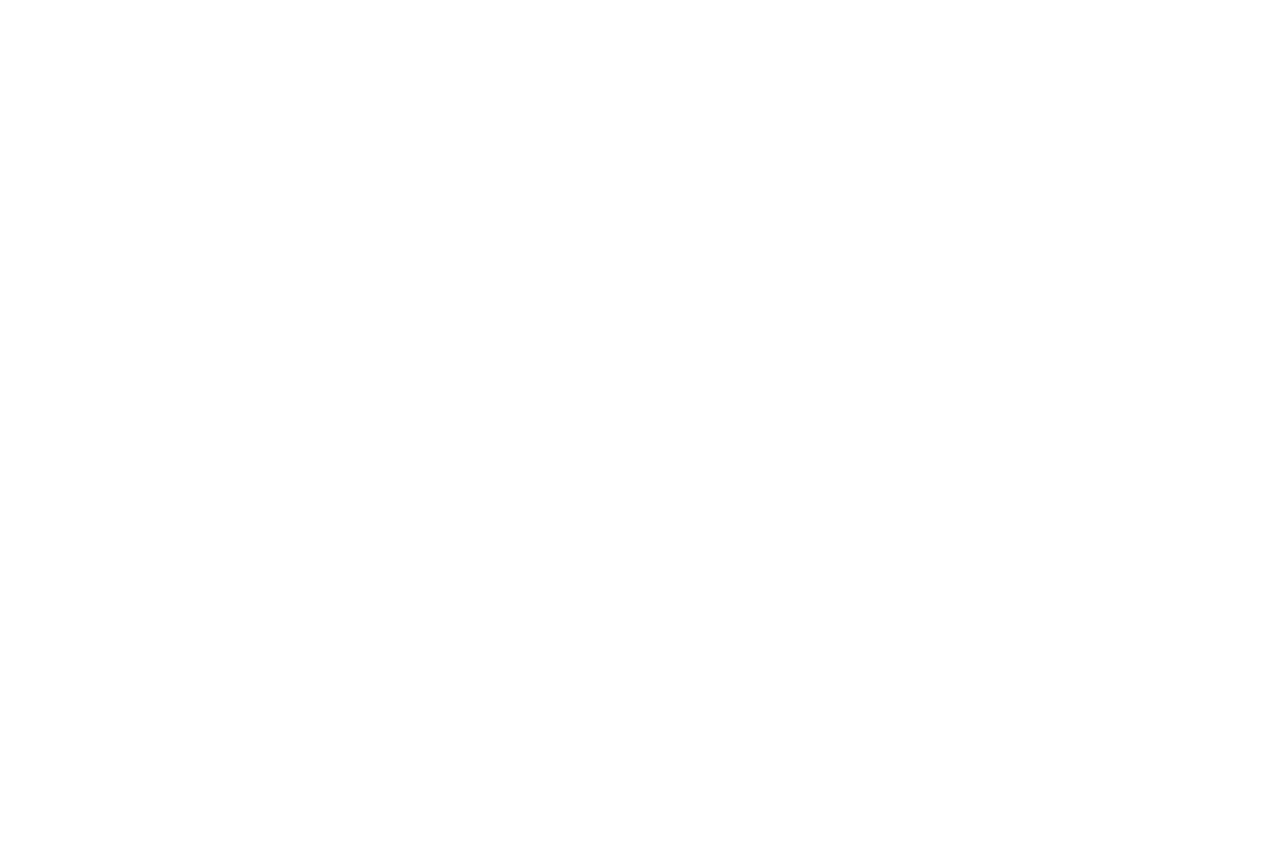
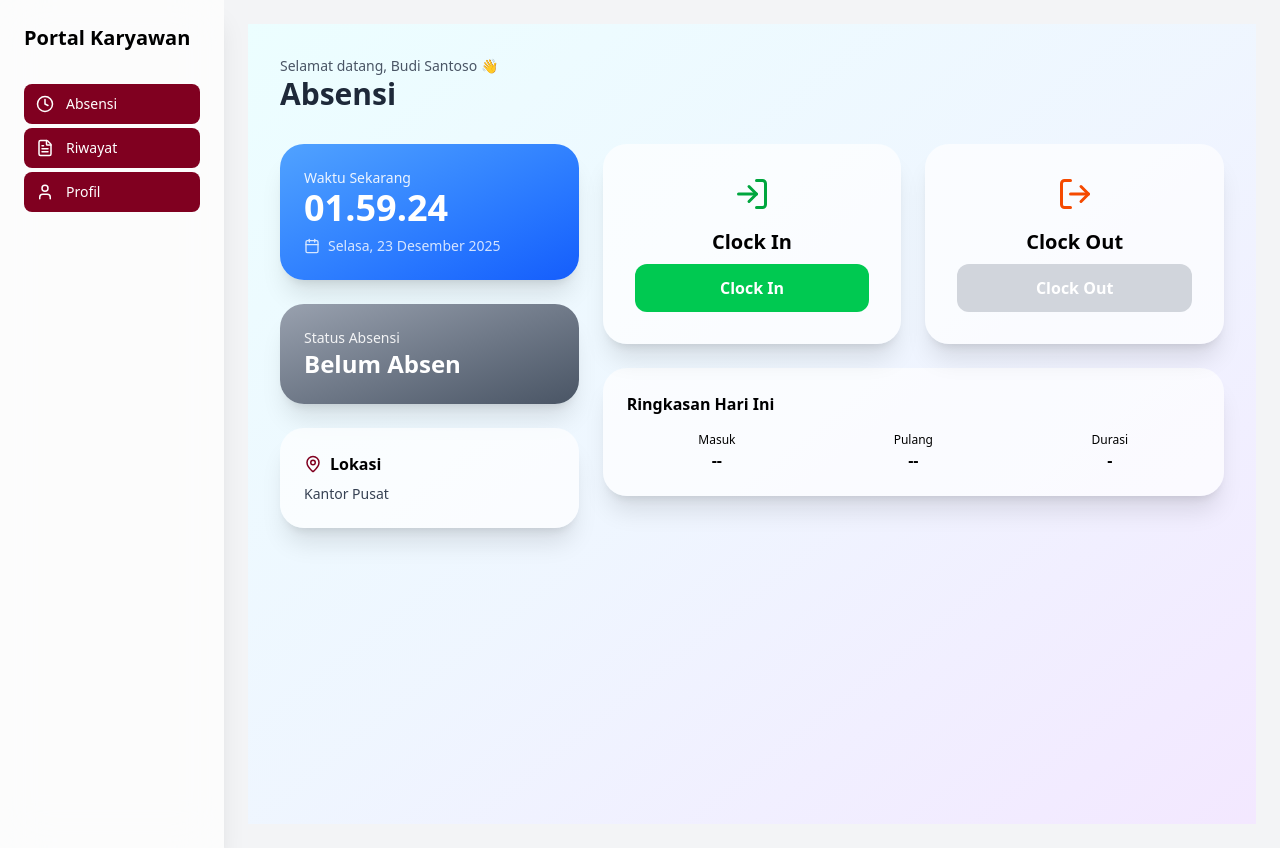
Before and after one commit to teddyedwar29/Employee_Website, a React (Vite) app: page /operator/absensi in a window 1280 px wide. Before the commit this address had no page. Before the commit the page ends 800 px from the top, so only its background shows below. Built offline with nearby package versions, Linux system fonts and the light colour scheme.

Commit message:
penambahan ui buat operator dan marketing

```diff
--- a/src/App.jsx
+++ b/src/App.jsx
@@ -1,6 +1,12 @@
 import { BrowserRouter, Routes, Route, Navigate } from 'react-router-dom';
 import EmployeeDashboard from './admin/pages/EmployeeDashboard';
 import LoginPage from './auth/pages/LoginPage';
+import OperatorLayout from "./operator/layout/OperatorLayout";
+import MarketingLayout from "./marketing/layout/MarketingLayout";
+import AttendancePage from './operator/pages/AttendancePage';
+
+
+
 
 
 export default function App() {
@@ -25,6 +31,16 @@
         <Route path="/admin/master/gaji-setting" element={<EmployeeDashboard />} />
 
         <Route path="/" element={<Navigate to="/admin/dashboard" replace />} />
+
+        {/* OPERATOR ROUTES */}
+        <Route path="/operator" element={<OperatorLayout />}>
+          <Route path="absensi" element={<AttendancePage />} />
+        </Route>
+
+        {/* MARKETING ROUTES */}
+        <Route path="/marketing" element={<MarketingLayout />}>
+          <Route path="absensi" element={<AttendancePage />} />
+        </Route>
       </Routes>
     </BrowserRouter>
   );
--- /dev/null
+++ b/src/marketing/config/marketingMenu.js
@@ -0,0 +1,7 @@
+import { Clock, FileText, User } from "lucide-react";
+
+export const marketingMenu = [
+  { id: "absensi", label: "Absensi", icon: Clock, path: "/marketing/absensi" },
+  { id: "riwayat", label: "Riwayat", icon: FileText, path: "/marketing/riwayat" },
+  { id: "profil", label: "Profil", icon: User },
+];
--- /dev/null
+++ b/src/marketing/layout/MarketingLayout.jsx
@@ -0,0 +1,13 @@
+import { Outlet } from "react-router-dom";
+import MarketingSidebar from "./MarketingSidebar";
+
+export default function MarketingLayout() {
+  return (
+    <div className="flex min-h-screen bg-gray-100">
+      <MarketingSidebar />
+      <main className="flex-1 p-6">
+        <Outlet />
+      </main>
+    </div>
+  );
+}
--- /dev/null
+++ b/src/marketing/layout/MarketingSidebar.jsx
@@ -0,0 +1,21 @@
+import { marketingMenu } from "../config/marketingMenu";
+import SidebarItem from "../../shared/sidebar/SidebarItems";
+
+export default function MarketingSidebar() {
+  return (
+    <aside className="w-56 bg-white/70 backdrop-blur-xl p-6 shadow-xl">
+      <h1 className="text-xl font-bold mb-8">Portal Marketing</h1>
+
+      <nav className="space-y-1">
+        {marketingMenu.map((item) => (
+          <SidebarItem
+            key={item.id}
+            icon={item.icon}
+            label={item.label}
+            to={item.to}
+          />
+        ))}
+      </nav>
+    </aside>
+  );
+}
--- /dev/null
+++ b/src/operator/config/operatorMenu.js
@@ -0,0 +1,7 @@
+import { Clock, FileText, User, Settings } from "lucide-react";
+
+export const operatorMenu = [
+  { id: "absensi", label: "Absensi", icon: Clock, path: "/operator/absensi" },
+  { id: "riwayat", label: "Riwayat", icon: FileText, path: "/operator/riwayat" },
+  { id: "profil", label: "Profil", icon: User, path: "/operator/profil" },
+];
--- /dev/null
+++ b/src/operator/layout/OperatorLayout.jsx
@@ -0,0 +1,13 @@
+import { Outlet } from "react-router-dom";
+import OperatorSidebar from "./OperatorSidebar";
+
+export default function OperatorLayout() {
+  return (
+    <div className="flex min-h-screen bg-gray-100">
+      <OperatorSidebar />
+      <main className="flex-1 p-6">
+        <Outlet />
+      </main>
+    </div>
+  );
+}
--- /dev/null
+++ b/src/operator/layout/OperatorSidebar.jsx
@@ -0,0 +1,17 @@
+import { operatorMenu } from "../config/operatorMenu";
+import SidebarItem from "../../shared/sidebar/SidebarItems";
+
+
+export default function OperatorSidebar({ employee }) {
+  return (
+    <aside className="w-56 bg-white/70 backdrop-blur-xl p-6 shadow-xl">
+      <h1 className="text-xl font-bold mb-8">Portal Karyawan</h1>
+
+      <nav className="space-y-1">
+        {operatorMenu.map(item => (
+          <SidebarItem key={item.id} {...item} />
+        ))}
+      </nav>
+    </aside>
+  );
+}
--- /dev/null
+++ b/src/operator/pages/AttendancePage.jsx
@@ -0,0 +1,11 @@
+import TeamAttendanceDashboard from "../../shared/attendance/TeamAttendanceDashboard";
+
+export default function AttendancePage() {
+  const employee = {
+    id: "EMP001",
+    nama: "Budi Santoso",
+    jabatan: "Marketing"
+  };
+
+  return <TeamAttendanceDashboard employeeData={employee} />;
+}
--- /dev/null
+++ b/src/shared/attendance/TeamAttendanceDashboard.jsx
@@ -0,0 +1,198 @@
+import React, { useEffect, useState } from "react";
+import {
+  Clock,
+  LogIn,
+  LogOut,
+  Calendar,
+  MapPin,
+  User,
+  CheckCircle,
+  XCircle,
+} from "lucide-react";
+
+/**
+ * UI ABSENSI REUSABLE
+ * Dipakai oleh Operator & Marketing
+ */
+export default function TeamAttendanceDashboard({
+  employeeData,
+  onClockIn,
+  onClockOut,
+}) {
+  const [currentTime, setCurrentTime] = useState(new Date());
+  const [attendanceStatus, setAttendanceStatus] = useState(null); // null | in | out
+  const [clockInTime, setClockInTime] = useState(null);
+  const [clockOutTime, setClockOutTime] = useState(null);
+
+  // Live clock
+  useEffect(() => {
+    const timer = setInterval(() => setCurrentTime(new Date()), 1000);
+    return () => clearInterval(timer);
+  }, []);
+
+  const formatTime = (date) =>
+    date.toLocaleTimeString("id-ID", {
+      hour: "2-digit",
+      minute: "2-digit",
+      second: "2-digit",
+    });
+
+  const formatDate = (date) =>
+    date.toLocaleDateString("id-ID", {
+      weekday: "long",
+      year: "numeric",
+      month: "long",
+      day: "numeric",
+    });
+
+  const handleClockIn = () => {
+    const now = new Date();
+    setClockInTime(now);
+    setAttendanceStatus("in");
+
+    onClockIn?.({
+      time: now,
+      location: "Kantor Pusat",
+    });
+  };
+
+  const handleClockOut = () => {
+    const now = new Date();
+    setClockOutTime(now);
+    setAttendanceStatus("out");
+
+    onClockOut?.({
+      time: now,
+      location: "Kantor Pusat",
+    });
+  };
+
+  const getWorkDuration = () => {
+    if (!clockInTime || !clockOutTime) return "-";
+    const diff = clockOutTime - clockInTime;
+    const h = Math.floor(diff / 3600000);
+    const m = Math.floor((diff % 3600000) / 60000);
+    return `${h}j ${m}m`;
+  };
+
+  return (
+    <div className="min-h-screen bg-gradient-to-br from-cyan-50 via-blue-50 to-purple-100 p-8">
+      {/* Header */}
+      <div className="mb-8">
+        <p className="text-sm text-gray-600">
+          Selamat datang, {employeeData?.nama || "Karyawan"} 👋
+        </p>
+        <h1 className="text-3xl font-bold text-gray-800">Absensi</h1>
+      </div>
+
+      <div className="grid grid-cols-12 gap-6">
+        {/* LEFT */}
+        <div className="col-span-12 lg:col-span-4 space-y-6">
+          {/* Time */}
+          <div className="bg-gradient-to-br from-blue-400 to-blue-600 rounded-3xl p-6 text-white shadow-xl">
+            <p className="text-sm opacity-90">Waktu Sekarang</p>
+            <p className="text-4xl font-bold">{formatTime(currentTime)}</p>
+            <div className="flex items-center gap-2 mt-2 text-sm opacity-80">
+              <Calendar size={16} />
+              {formatDate(currentTime)}
+            </div>
+          </div>
+
+          {/* Status */}
+          <div
+            className={`rounded-3xl p-6 text-white shadow-xl ${
+              attendanceStatus === "in"
+                ? "bg-gradient-to-br from-green-400 to-green-600"
+                : attendanceStatus === "out"
+                ? "bg-gradient-to-br from-orange-400 to-orange-600"
+                : "bg-gradient-to-br from-gray-400 to-gray-600"
+            }`}
+          >
+            <p className="text-sm opacity-90">Status Absensi</p>
+            <p className="text-2xl font-bold">
+              {attendanceStatus === "in"
+                ? "Sudah Clock In"
+                : attendanceStatus === "out"
+                ? "Sudah Clock Out"
+                : "Belum Absen"}
+            </p>
+          </div>
+
+          {/* Location */}
+          <div className="bg-white/70 rounded-3xl p-6 shadow-xl">
+            <div className="flex items-center gap-2 mb-2">
+              <MapPin size={18} className="text-[#800020]" />
+              <span className="font-semibold">Lokasi</span>
+            </div>
+            <p className="text-sm text-gray-700">Kantor Pusat</p>
+          </div>
+        </div>
+
+        {/* RIGHT */}
+        <div className="col-span-12 lg:col-span-8 space-y-6">
+          {/* Actions */}
+          <div className="grid grid-cols-1 md:grid-cols-2 gap-6">
+            {/* Clock In */}
+            <div className="bg-white/70 rounded-3xl p-8 shadow-xl text-center">
+              <LogIn className="mx-auto text-green-600 mb-4" size={36} />
+              <h3 className="text-xl font-bold mb-2">Clock In</h3>
+
+              <button
+                onClick={handleClockIn}
+                disabled={attendanceStatus !== null}
+                className={`w-full py-3 rounded-xl text-white font-bold ${
+                  attendanceStatus === null
+                    ? "bg-green-500 hover:bg-green-600"
+                    : "bg-gray-300 cursor-not-allowed"
+                }`}
+              >
+                Clock In
+              </button>
+            </div>
+
+            {/* Clock Out */}
+            <div className="bg-white/70 rounded-3xl p-8 shadow-xl text-center">
+              <LogOut className="mx-auto text-orange-600 mb-4" size={36} />
+              <h3 className="text-xl font-bold mb-2">Clock Out</h3>
+
+              <button
+                onClick={handleClockOut}
+                disabled={attendanceStatus !== "in"}
+                className={`w-full py-3 rounded-xl text-white font-bold ${
+                  attendanceStatus === "in"
+                    ? "bg-orange-500 hover:bg-orange-600"
+                    : "bg-gray-300 cursor-not-allowed"
+                }`}
+              >
+                Clock Out
+              </button>
+            </div>
+          </div>
+
+          {/* Summary */}
+          <div className="bg-white/70 rounded-3xl p-6 shadow-xl">
+            <h3 className="font-bold mb-4">Ringkasan Hari Ini</h3>
+            <div className="grid grid-cols-3 gap-4 text-center">
+              <div>
+                <p className="text-xs">Masuk</p>
+                <p className="font-bold">
+                  {clockInTime ? formatTime(clockInTime) : "--"}
+                </p>
+              </div>
+              <div>
+                <p className="text-xs">Pulang</p>
+                <p className="font-bold">
+                  {clockOutTime ? formatTime(clockOutTime) : "--"}
+                </p>
+              </div>
+              <div>
+                <p className="text-xs">Durasi</p>
+                <p className="font-bold">{getWorkDuration()}</p>
+              </div>
+            </div>
+          </div>
+        </div>
+      </div>
+    </div>
+  );
+}
--- /dev/null
+++ b/src/shared/sidebar/SidebarItems.jsx
@@ -0,0 +1,16 @@
+import { NavLink } from "react-router-dom";
+
+export default function SidebarItem({ icon: Icon, label, to }) {
+  return (
+    <NavLink
+      to={to}
+      className={({ isActive }) =>
+        `flex items-center gap-3 px-3 py-2.5 rounded-lg transition
+        ${isActive ? "bg-[#800020] text-white" : "text-gray-600 hover:bg-gray-100"}`
+      }
+    >
+      <Icon size={18} />
+      <span className="text-sm font-medium">{label}</span>
+    </NavLink>
+  );
+}
```
Also changed, not shown: src/operator/pages/DashboardPage.jsx (added).
